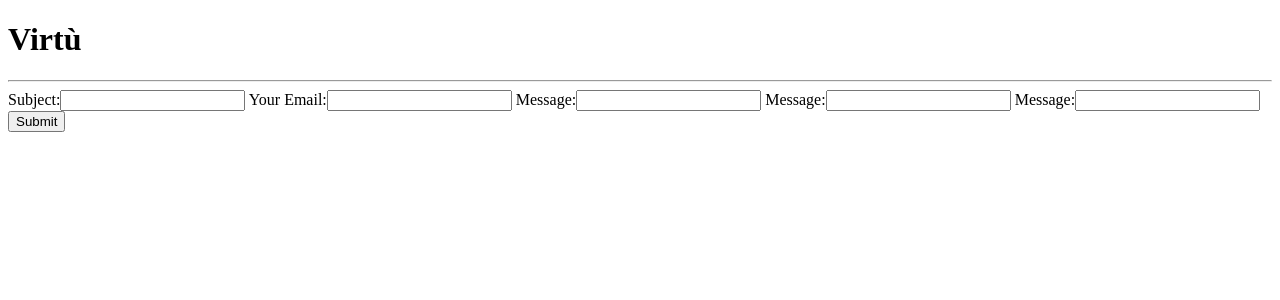
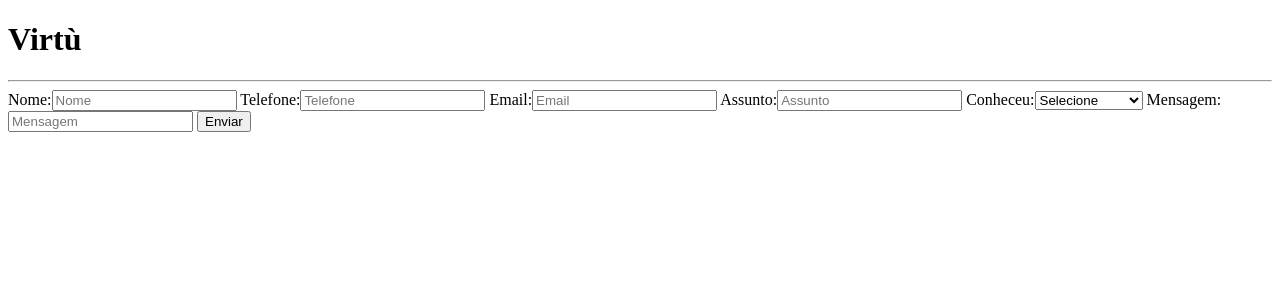
Before and after one commit to citi-onboarding/VirtuConsultoria, a Django app: page / in a window 1280 px wide. Shown: the top 300 px of the page. Run offline with Django 3.2, Linux system fonts and the light colour scheme.

Commit message:
adicionou o choices

```diff
--- a/core/forms.py
+++ b/core/forms.py
@@ -1,9 +1,22 @@
 from django import forms
 
 class emailForm(forms.Form):
-    nome = forms.CharField(label='Subject', max_length=100)
-    telefone = forms.CharField(label='Your Email', max_length=100)
-    email = forms.CharField(label='Message', max_length=500)
-    assunto = forms.CharField(label='Message', max_length=500)
-    conheceu = forms.CharField(label='Message', max_length=500)
-    assunto = forms.CharField(label='Message', max_length=500)
+
+    comoConheceuOpcoes = (
+        ('Selecione', 'Selecione'),
+        ('Indicação', 'Indicação'),
+        ('Mídias Sociais', 'Mídias Sociais'),
+        ('Outros', 'Outros'),
+    )
+
+    nome = forms.CharField(widget=forms.TextInput(attrs={'placeholder': 'Nome'}), max_length=100)
+
+    telefone = forms.CharField(widget=forms.TextInput(attrs={'placeholder': 'Telefone'}), max_length=100)
+
+    email = forms.CharField(widget=forms.TextInput(attrs={'placeholder': 'Email'}), max_length=500)
+
+    assunto = forms.CharField(widget=forms.TextInput(attrs={'placeholder': 'Assunto'}), max_length=500)
+
+    conheceu = forms.ChoiceField(choices=comoConheceuOpcoes)
+
+    mensagem = forms.CharField(widget=forms.TextInput(attrs={'placeholder': 'Mensagem   '}), max_length=500)
--- a/core/templates/index.html
+++ b/core/templates/index.html
@@ -14,7 +14,7 @@
     <form action="" method="post">
         {% csrf_token %}
         {{ form }}
-        <input type="submit" value="Submit">
+        <input type="submit" value="Enviar">
     </form>
 </body>
 </html>
--- a/core/views.py
+++ b/core/views.py
@@ -3,7 +3,7 @@ from django.http import HttpResponseRedirect, HttpResponse
 from .forms import emailForm
 from django.core.mail import send_mail
 
-def get_name(request):
+def index(request):
     # if this is a POST request we need to process the form data
     if request.method == 'POST':
         # create a form instance and populate it with data from the request:
@@ -13,14 +13,17 @@ def get_name(request):
             # process the data in form.cleaned_data as required
             # ...
             # redirect to a new URL:
-            subject = form.cleaned_data['subject']
-            yourEmail = form.cleaned_data['yourEmail']
-            content = form.cleaned_data['content']
+            nome = form.cleaned_data['nome']
+            telefone = form.cleaned_data['telefone']
+            email = form.cleaned_data['email']
+            assunto = form.cleaned_data['assunto']
+            conheceu = form.cleaned_data['conheceu']
+            mensagem = form.cleaned_data['mensagem']
 
-            fullContent = 'Email:\n{}\nConteúdo:\n{}'.format(subject, yourEmail, content)
+            fullContent = 'Nome:{}\nTelefone: {}\nEmail: {}\nComo conheceu: {}\nMensagem: {}'.format(nome, telefone, email, conheceu, mensagem)
 
             send_mail(
-                subject,    #Subject
+                assunto,    #Subject
                 fullContent,  #Message
                 'friendlybot4ever@gmail.com',   #email sender
                 ['friendlybot4ever@gmail.com'], #email receiver
@@ -32,9 +35,3 @@ def get_name(request):
         form = emailForm()
 
     return render(request, 'index.html', {'form': form})
-
-def test(request):
-    return HttpResponse('test')
-
-def ok(request):
-    return HttpResponse('ok')
--- a/mysite/urls.py
+++ b/mysite/urls.py
@@ -19,7 +19,5 @@ from core.views import *
 
 urlpatterns = [
     path('admin/', admin.site.urls),
-    path('', get_name),
-    path('test/', test),
-    path('ok/', ok),
+    path('', index),
 ]
```
Also changed, not shown: 1 other file.
